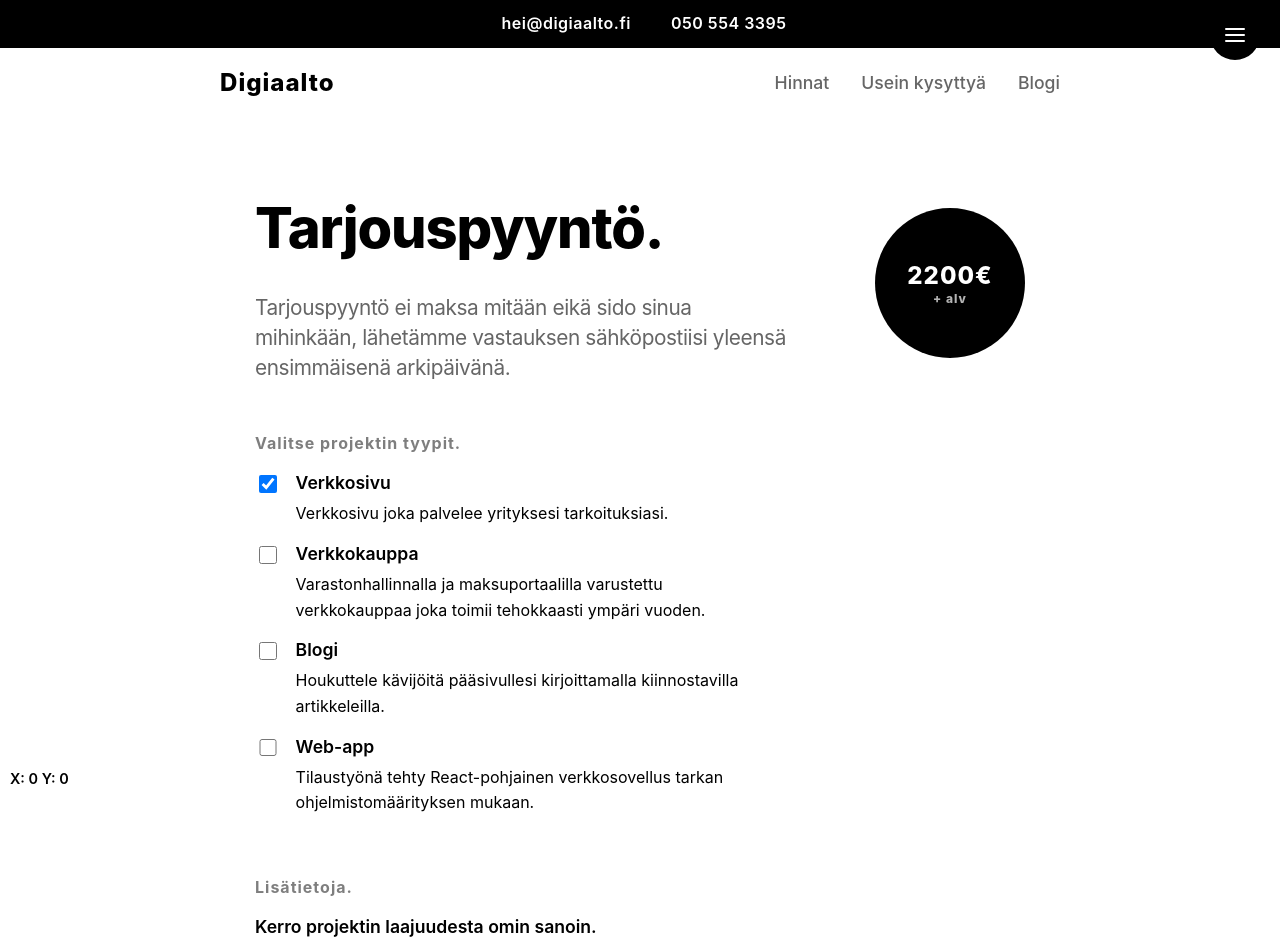
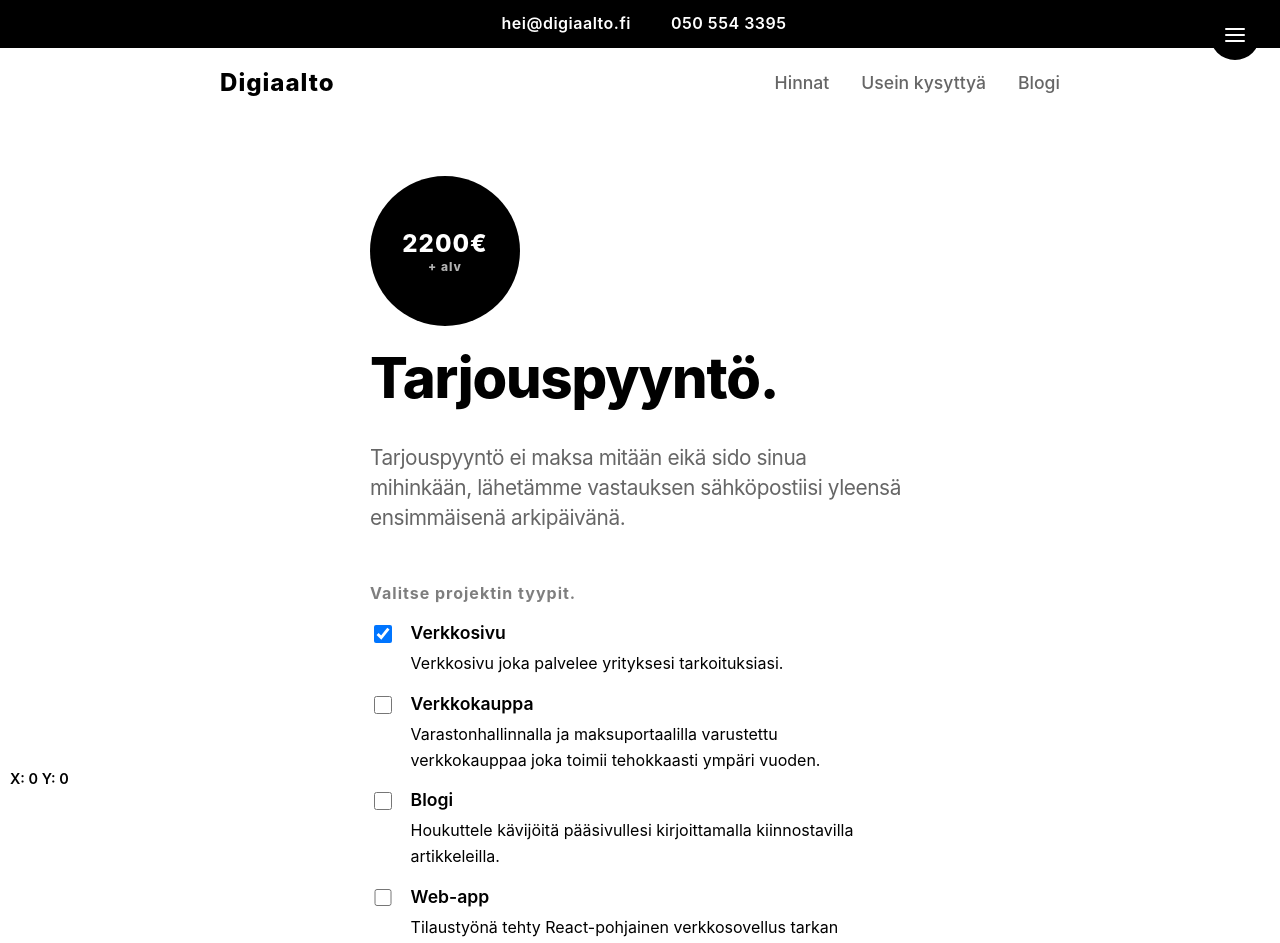
Before and after one commit to digiaalto/etusivu, a Next.js app: page /hinnat in a window 1280 px wide. Shown: the top 943 px of the page. Built offline with nearby package versions, Linux system fonts and the light colour scheme.

Commit message:
Tarjouspyyntö fix safari 0.1

```diff
--- a/components/etusivu/Takuu.js
+++ b/components/etusivu/Takuu.js
@@ -13,7 +13,7 @@ const Takuu = (props) => {
       />
       <p className={styles.description}>
         Tarjoamme kaikille verkkosivuillemme tyytyväisyystakuun ja huippuluokan
-        tulokset Googlen verkkosivujen laatutestissä, tai{" "}
+        tulokset Googlen verkkosivujen laatutestissä,{" "}
         <span className="important">tai emme veloita mitään.</span>
       </p>
       <p className={styles.description}></p>
--- a/components/tarjouspyynto/PriceWidget.js
+++ b/components/tarjouspyynto/PriceWidget.js
@@ -18,12 +18,10 @@ const PriceWidget = ({ price, hideIfDesktop }) => {
     <div
       className={`${styles.widget} ${hideIfDesktop && styles.hideIfDesktop}`}
     >
-      <span className={styles.price}>
-        <animated.span>
-          {spring.number.interpolate((val) => `${Math.floor(val)}€`)}
-        </animated.span>
-        <span className={styles.alv}>+ alv</span>
-      </span>
+      <animated.span>
+        {spring.number.interpolate((val) => `${Math.floor(val)}€`)}
+      </animated.span>
+      <span className={styles.alv}>+ alv</span>
     </div>
   )
 }
--- a/components/tarjouspyynto/PriceWidget.module.sass
+++ b/components/tarjouspyynto/PriceWidget.module.sass
@@ -4,23 +4,19 @@
 .widget
 	z-index: 99
 	position: sticky
-	top: 20px
-	display: inline-flex
-	place-content: center
-	margin: 1rem 0
+	top: 10px
 	height: 50px
 	width: 120px
+	display: flex
+	flex-direction: column
+	place-content: center
+	place-items: center
+	margin: 1rem 0
 	border-radius: 4px
 	background-color: colors.$dark
 	color: colors.$light
 	font-weight: 800
 	letter-spacing: 1px
-
-.price
-	display: inline-flex
-	flex-direction: column
-	place-content: center
-	place-items: center
 	line-height: 1.3
 	font-size: 1.1rem
 
@@ -30,15 +26,11 @@
 
 @include breakpoints.tablet
 	.widget
-		top: 30px
+		top: 58px
 
 @include breakpoints.laptop
 	.widget
 		border-radius: 9999px
 		height: 150px
 		width: 150px
-		top: 200px
-	.price
 		font-size: 1.5rem
-	.hideIfDesktop
-		display: none
--- a/components/tarjouspyynto/TarjousApp.js
+++ b/components/tarjouspyynto/TarjousApp.js
@@ -61,19 +61,10 @@ const TarjousApp = (props) => {
 const DefaultForm = ({ status, setStatus, price, setPrice }) => {
   return (
     <div className={styles.defaultForm}>
-      <div className={styles.defaultFormColumn}>
-        <h2 className={styles.header}>{sisalto.header}</h2>
-        <h3 className={styles.subheader}>{sisalto.subheader}</h3>
-        <PriceWidget price={price} hideIfDesktop />
-        <TarjousForm
-          status={status}
-          setStatus={setStatus}
-          setPrice={setPrice}
-        />
-      </div>
-      <div className={styles.defaultFormColumn}>
-        <PriceWidget price={price} />
-      </div>
+      <PriceWidget price={price} />
+      <h2 className={styles.header}>{sisalto.header}</h2>
+      <h3 className={styles.subheader}>{sisalto.subheader}</h3>
+      <TarjousForm status={status} setStatus={setStatus} setPrice={setPrice} />
     </div>
   )
 }
--- a/components/tarjouspyynto/TarjousApp.module.sass
+++ b/components/tarjouspyynto/TarjousApp.module.sass
@@ -4,15 +4,16 @@
 
 // Layout.
 .section
-	@include spacing.section
+	@include spacing.hero
 	display: flex
-	justify-content: center
-	margin-top: 3rem
+	place-items: center
+	place-content: center
 
-.defaultFormColumn
-	position: relative
-	&:last-of-type
-		display: none
+.defaultForm
+	display: grid
+	grid-auto-flow: row
+	place-items: start
+	place-content: start
 
 // Headers.
 .headers
@@ -48,18 +49,5 @@
 		transform: rotate(360deg)
 
 @include breakpoints.laptop
-	.section
-		margin-top: 8rem
 	.header
 		max-width: 100% !important
-	.defaultForm
-		display: grid
-		grid-template: auto / 1fr auto
-		gap: 5rem
-	.defaultFormColumn
-		&:last-of-type
-			display: block !important
-
-@include breakpoints.desktop
-	.defaultForm
-		gap: 7rem
--- a/components/tarjouspyynto/TarjousForm.js
+++ b/components/tarjouspyynto/TarjousForm.js
@@ -65,7 +65,7 @@ const sisalto = {
     sisallonhallintapalvelu: {
       name: "sisallonhallintapalvelu",
       label: "Sisällönhallintapalvelu",
-      info: `Uudelleenkäytettävä mikropalvelu yrityksille jotka eivät ennusta tarvitsevansa kokonaista sisällönhalintaohjelmaa. Muutamme sivustosi sisältöä tarpeen noustessa kertahintaan 30€ / työ.`,
+      info: `Uudelleenkäytettävä mikropalvelu yrityksille jotka eivät tarvitse kokonaista sisällönhallintaohjelmaa. Tarpeen tullessa editoimme muutostyötä vaativan kohdan 30€ kertahintaan.`,
       defaultChecked: false,
     },
     kansainvalistaminen: {
```
Also changed, not shown: components/layouts/BlogLayout.module.sass (added).
